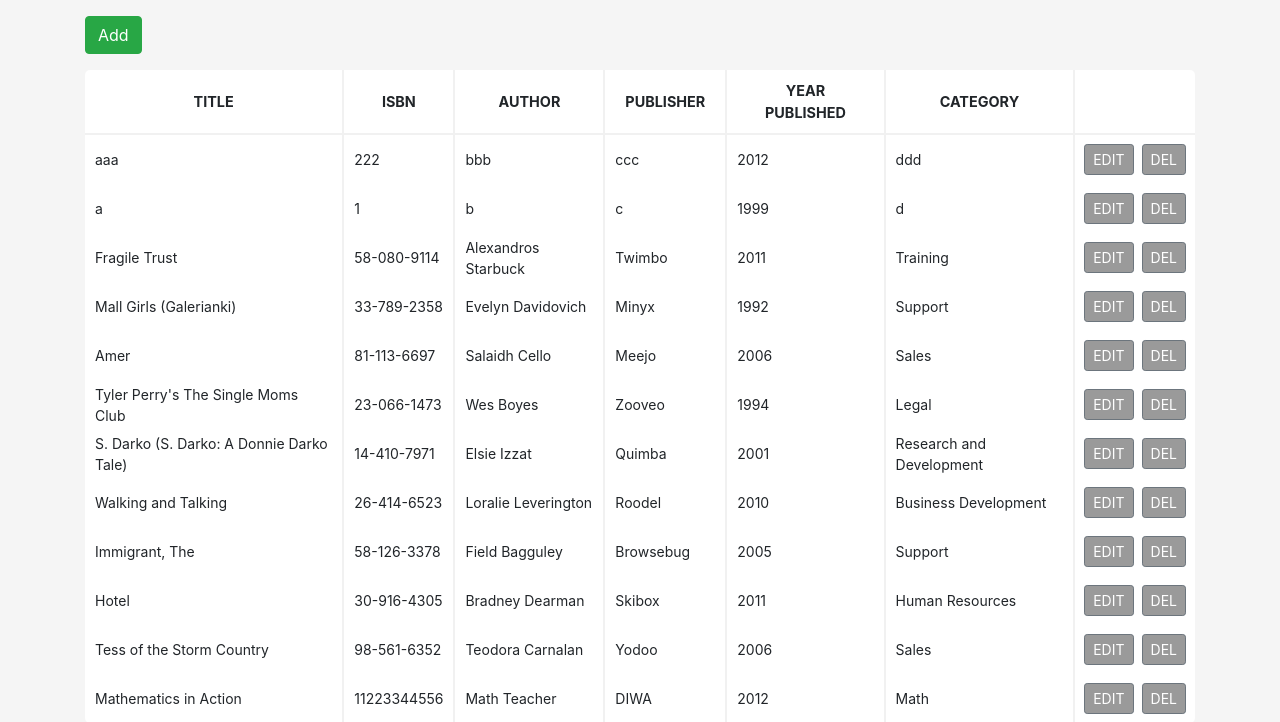
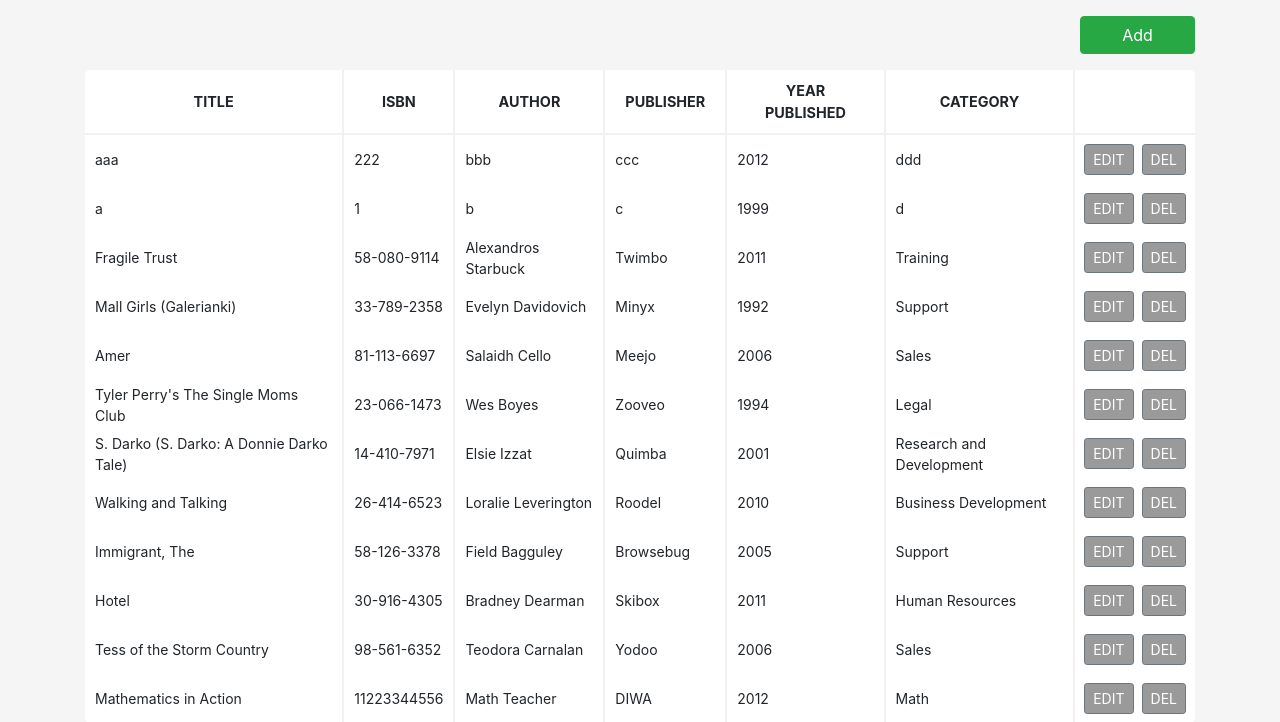
Before and after one commit to leocsdev/book-catalog, a PHP site: page / in a window 1280 px wide. Shown: the top 722 px of the page. Run offline with PHP 8.4, Linux system fonts and the light colour scheme; data comes from the database, SQL or seed files in the repository.

Commit message:
Modified style of Add button. Removed anchor tag default style.

```diff
--- a/css/style.css
+++ b/css/style.css
@@ -1,6 +1,15 @@
 body {
   background-color: whitesmoke;
   font-size: 14px;
+}
+
+a,
+a:hover {
+  text-decoration: none;
+}
+
+.btn-add {
+  width: 115px;
 }
 
 table {
--- a/index.php
+++ b/index.php
@@ -84,9 +84,9 @@
     <section>
       <div class="container">
         <div class="row">
-          <div class="col-sm-12 my-3">
-            <a href="#add" data-toggle="modal">
-              <button type='button' class='btn btn-success'>
+          <div class="col-sm-3 ml-auto my-3">
+            <a href="#add" data-toggle="modal" class="d-flex justify-content-end">
+              <button type='button' class='btn btn-success btn-add'>
                 Add
               </button>
             </a>
```
